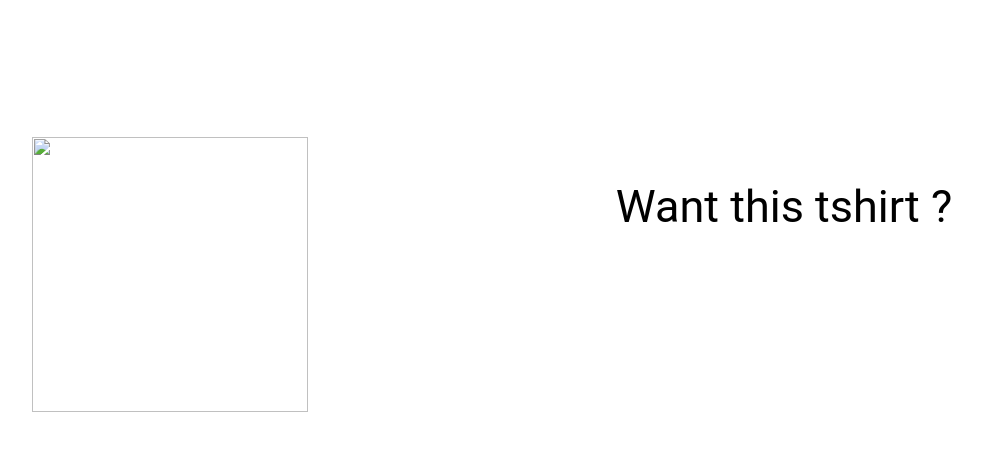
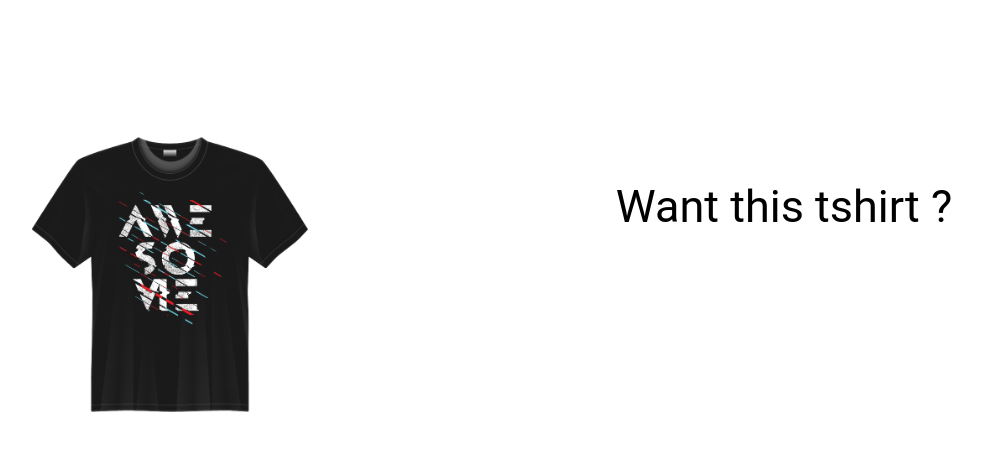
Before and after one commit to niyamax/awaaz.me, a plain HTML site: page promo.html in a window 1280 px wide. Shown: the whole page, without its empty margins (22-1004 px from the left). Drawn offline with Linux system fonts and the light colour scheme.

Commit message:
Update promo.html

```diff
--- a/promo.html
+++ b/promo.html
@@ -53,7 +53,7 @@
 </head>
 
 <body class="htmlNoPages">
-  <img src="assets/tshirt.png" id="tshirt" class="gwd-img-s0mq">
+  <img src="tshirt.png" id="tshirt" class="gwd-img-s0mq">
   <p class="gwd-p-15c2">Want this tshirt ?</p>
 </body>
 
```
